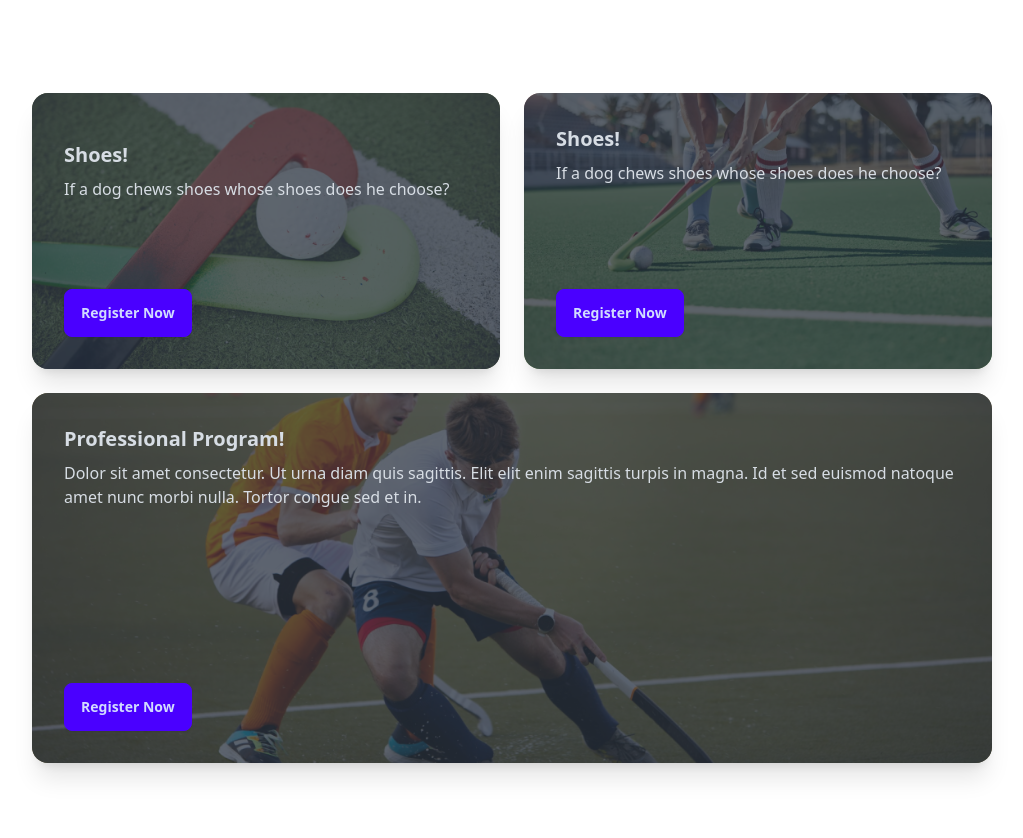
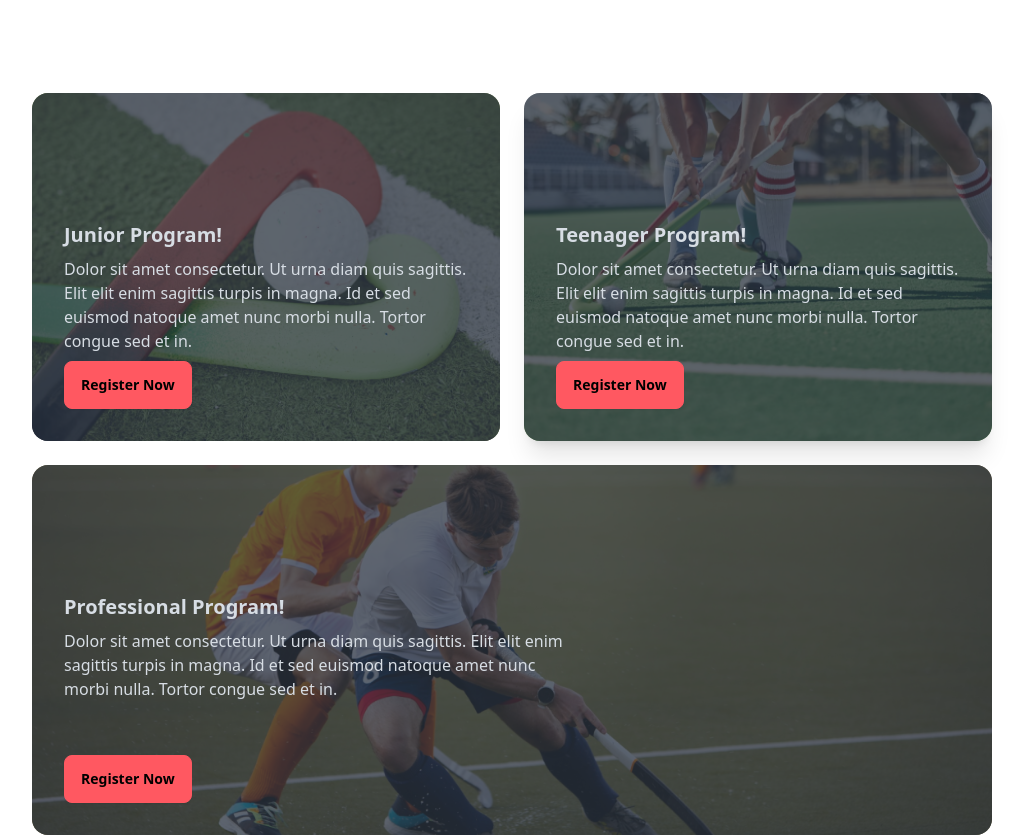
Before and after one commit to Arif-Sir/assainment--3rd-daisuui, a plain HTML site: page index.html in a window 1280 px wide. Shown: the part 1258-2096 px from the top of the page, without its empty margins (128-1151 px from the left). Drawn offline with nearby package versions, Linux system fonts and the light colour scheme; files whose address does not match are found by name.

Commit message:
pic change

```diff
--- a/index.html
+++ b/index.html
@@ -165,13 +165,14 @@
       <div class="grid grid-cols-1 lg:grid-cols-2 gap-6">
 
         <!-- 1st pic -->
-        <div class="card bg-base-100 shadow-xl image-full">
+        <div class="card   image-full">
           <figure><img src="Images/2.png" alt="" /></figure>
-          <div class="card-body mt-4">
-            <h2 class="card-title">Shoes!</h2>
-            <p>If a dog chews shoes whose shoes does he choose?</p>
+          <div class="card-body mt-24">
+            <h2 class="card-title">Junior Program!</h2>
+            <p>Dolor sit amet consectetur. Ut urna diam quis sagittis. Elit elit
+              enim sagittis turpis in magna. Id et sed euismod natoque amet nunc morbi nulla. Tortor congue sed et in.</p>
             <div class="card-actions justify-start">
-              <button class="btn btn-primary">Register Now</button>
+              <button class="btn btn-error">Register Now</button>
             </div>
           </div>
         </div>
@@ -179,25 +180,26 @@
         <!-- 2nd pic -->
         <div class="card bg-base-100 shadow-xl image-full">
           <figure><img src="Images/3.png" alt="Shoes" /></figure>
-          <div class="card-body">
-            <h2 class="card-title">Shoes!</h2>
-            <p>If a dog chews shoes whose shoes does he choose?</p>
+          <div class="card-body mt-24">
+            <h2 class="card-title">Teenager Program!</h2>
+            <p>Dolor sit amet consectetur. Ut urna diam quis sagittis. Elit elit
+              enim sagittis turpis in magna. Id et sed euismod natoque amet nunc morbi nulla. Tortor congue sed et in.</p>
             <div class="card-actions justify-start">
-              <button class="btn btn-primary">Register Now</button>
+              <button class="btn btn-error">Register Now</button>
             </div>
           </div>
         </div>
 
 <!-- 3rd pic -->
 
-<div class="card  bg-base-100 shadow-xl image-full lg:col-span-2">
+<div class="card  bg-base-100  image-full lg:col-span-2">
   <figure><img src="Images/4.png" alt="" /></figure>
-  <div class="card-body">
+  <div class="card-body mt-24 lg:mr-96">
     <h2 class="card-title">Professional Program!</h2>
     <p>Dolor sit amet consectetur. Ut urna diam quis sagittis. Elit elit
       enim sagittis turpis in magna. Id et sed euismod natoque amet nunc morbi nulla. Tortor congue sed et in.</p>
     <div class="card-actions justify-start">
-      <button class="btn btn-primary">Register Now</button>
+      <button class="btn btn-error">Register Now</button>
     </div>
   </div>
 </div>
```
